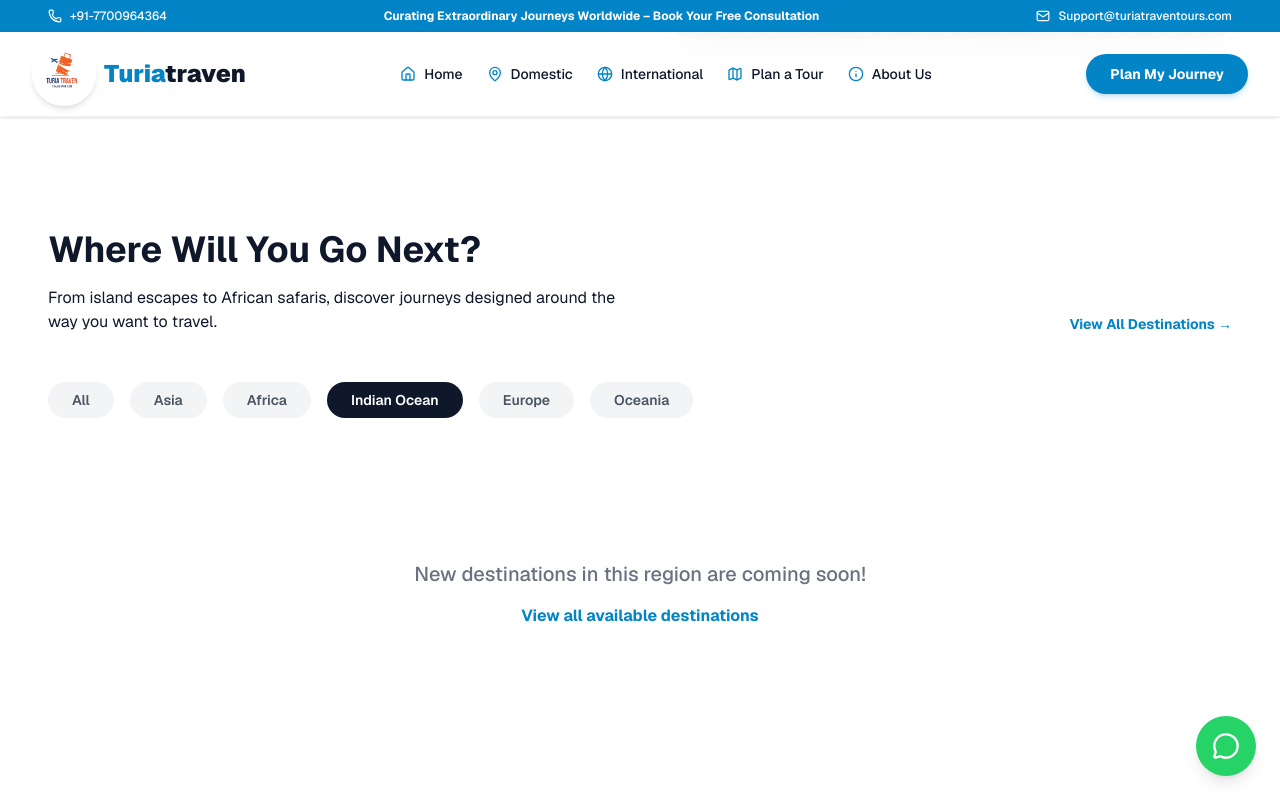
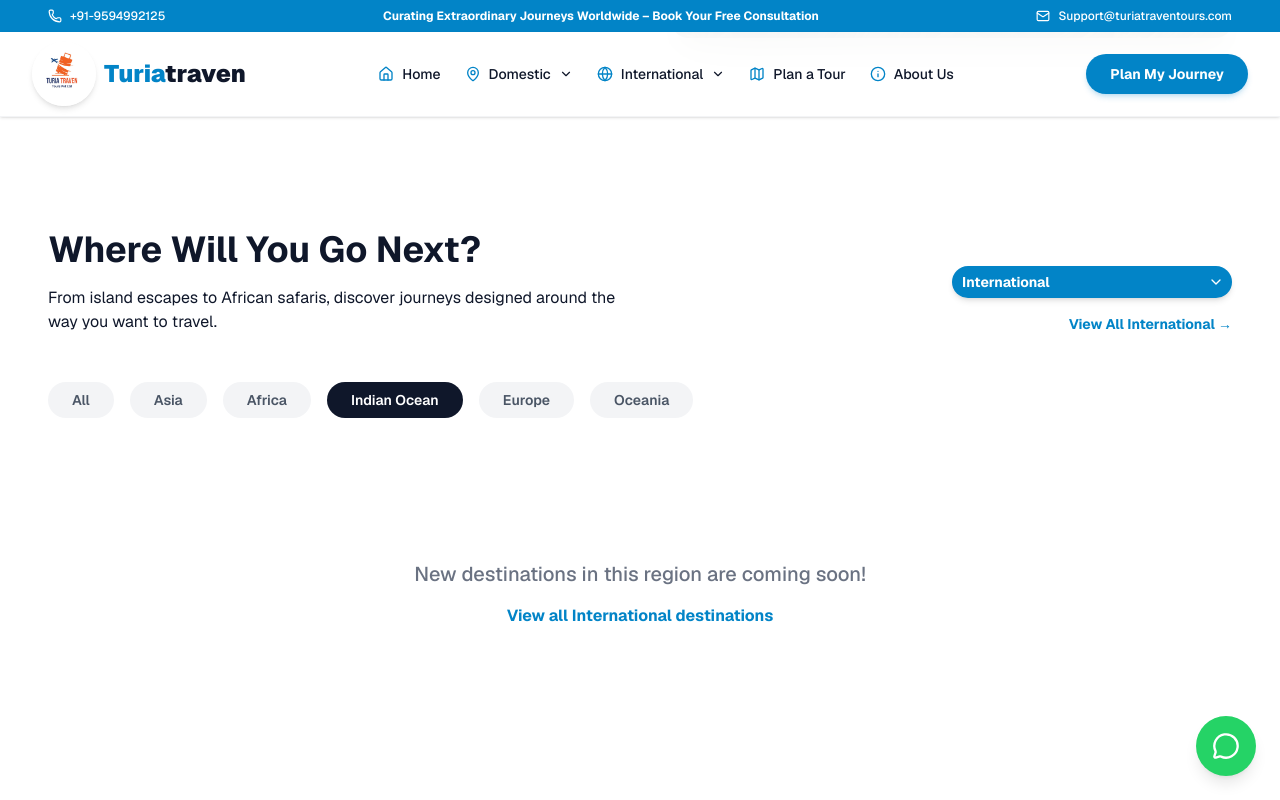
Before and after one commit to gscodesio/Turiatraven, a Next.js app: page / in a window 1280 px wide. Both pictures are taken after a click on the button "Indian Ocean". Shown: the part 1483-2283 px from the top of the page. Built offline with nearby package versions, Linux system fonts and the light colour scheme.

Commit message:
Fix UI alignments, add Nepal packages, and resolve TS errors

```diff
--- a/src/app/package/[id]/page.tsx
+++ b/src/app/package/[id]/page.tsx
@@ -131,7 +131,7 @@ export default async function PackagePage({ params }: { params: Promise<{ id: st
 
                   <div className="flex flex-col gap-3">
                     <a
-                      href="https://wa.me/917700964364"
+                      href="https://wa.me/919594992125"
                       target="_blank"
                       rel="noopener noreferrer"
                       className="w-full bg-[#25D366] hover:bg-[#1da851] text-white py-4 px-6 rounded-xl flex items-center justify-center gap-2 font-bold transition-all hover:scale-[1.02]"
--- a/src/components/Destinations.tsx
+++ b/src/components/Destinations.tsx
@@ -1,28 +1,48 @@
 "use client";
 
-import { useState } from "react";
+import { useState, useEffect } from "react";
 import { motion, AnimatePresence } from "framer-motion";
 import Image from "next/image";
 import Link from "next/link";
-import { MapPin } from "lucide-react";
+import { MapPin, ChevronDown } from "lucide-react";
+import { Select, SelectContent, SelectItem, SelectTrigger, SelectValue } from "@/components/ui/select";
 
-const categories = ["All", "Asia", "Africa", "Indian Ocean", "Europe", "Oceania"];
+const domesticCategories = ["All", "Jammu and Kashmir", "Kerala", "Himachal", "North East"];
+const internationalCategories = ["All", "Asia", "Africa", "Indian Ocean", "Europe", "Oceania"];
 
-const destinations = [
-  { id: "kenya-safari", name: "Kenya", region: "Africa", image: "/kenya.jpg" },
-  { id: "bali-escapade", name: "Bali", region: "Asia", image: "/bali.jpg" },
-  { id: "south-africa", name: "South Africa", region: "Africa", image: "/hero.jpg" },
-  { id: "sri-lanka", name: "Sri Lanka", region: "Asia", image: "/hero.jpg" },
-  { id: "kazakhstan", name: "Kazakhstan", region: "Asia", image: "/hero.jpg" },
-  { id: "azerbaijan", name: "Azerbaijan", region: "Europe", image: "/kenya.jpg" },
+const allDestinations = [
+  // Domestic
+  { id: "jammu-kashmir", name: "Srinagar Escapade", region: "Jammu and Kashmir", type: "Domestic", image: "/hero.jpg" },
+  { id: "kerala-backwaters", name: "Munnar Retreat", region: "Kerala", type: "Domestic", image: "/bali.jpg" },
+  { id: "himachal-retreat", name: "Manali Getaway", region: "Himachal", type: "Domestic", image: "/kenya.jpg" },
+  { id: "northeast-tour", name: "Meghalaya Tour", region: "North East", type: "Domestic", image: "/hero.jpg" },
+
+  // International
+  { id: "nepal-highlights", name: "Nepal Highlights", region: "Asia", type: "International", image: "/nepal1.jpg" },
+  { id: "enchanting-nepal", name: "Enchanting Nepal", region: "Asia", type: "International", image: "/nepal2.jpg" },
+  { id: "kenya-safari", name: "Kenya", region: "Africa", type: "International", image: "/kenya.jpg" },
+  { id: "bali-escapade", name: "Bali", region: "Asia", type: "International", image: "/bali.jpg" },
+  { id: "south-africa", name: "South Africa", region: "Africa", type: "International", image: "/hero.jpg" },
+  { id: "sri-lanka", name: "Sri Lanka", region: "Asia", type: "International", image: "/hero.jpg" },
+  { id: "kazakhstan", name: "Kazakhstan", region: "Asia", type: "International", image: "/hero.jpg" },
+  { id: "azerbaijan", name: "Azerbaijan", region: "Europe", type: "International", image: "/kenya.jpg" },
 ];
 
 export default function Destinations() {
+  const [tourType, setTourType] = useState("International");
   const [activeCategory, setActiveCategory] = useState("All");
 
-  const filteredDestinations = activeCategory === "All"
-    ? destinations
-    : destinations.filter(d => d.region === activeCategory);
+  useEffect(() => {
+    setActiveCategory("All");
+  }, [tourType]);
+
+  const currentCategories = tourType === "Domestic" ? domesticCategories : internationalCategories;
+
+  const filteredDestinations = allDestinations.filter(d => {
+    if (d.type !== tourType) return false;
+    if (activeCategory === "All") return true;
+    return d.region === activeCategory;
+  });
 
   return (
     <section id="destinations" className="py-24 bg-white text-secondary">
@@ -41,24 +61,35 @@ export default function Destinations() {
               From island escapes to African safaris, discover journeys designed around the way you want to travel.
             </p>
           </motion.div>
+
           <motion.div
             initial={{ opacity: 0, y: 20 }}
             whileInView={{ opacity: 1, y: 0 }}
             viewport={{ once: true }}
             transition={{ duration: 0.6, delay: 0.2 }}
+            className="flex flex-col items-start md:items-end gap-2 z-10"
           >
+            <Select value={tourType} onValueChange={(val) => setTourType(val || "International")}>
+              <SelectTrigger className="w-[240px] md:w-[280px] bg-primary text-white border-none rounded-full font-bold h-12 shadow-md hover:bg-primary/90 transition-colors focus:ring-0 focus:ring-offset-0 [&>svg]:text-white">
+                <SelectValue placeholder="Select Tour Type" />
+              </SelectTrigger>
+              <SelectContent className="rounded-xl shadow-xl border-gray-100">
+                <SelectItem value="International" className="font-bold py-3 cursor-pointer">International Destinations</SelectItem>
+                <SelectItem value="Domestic" className="font-bold py-3 cursor-pointer">Domestic Destinations</SelectItem>
+              </SelectContent>
+            </Select>
             <Link
               href="#all-destinations"
-              className="text-sm font-bold text-primary hover:text-secondary transition-colors flex items-center gap-2"
+              className="text-sm font-bold text-primary hover:text-secondary transition-colors mt-2"
             >
-              View All Destinations &rarr;
+              View All {tourType} &rarr;
             </Link>
           </motion.div>
         </div>
 
         {/* Category Tabs */}
         <div className="flex overflow-x-auto pb-4 mb-8 gap-4 scrollbar-hide">
-          {categories.map((cat) => (
+          {currentCategories.map((cat) => (
             <button
               key={cat}
               onClick={() => setActiveCategory(cat)}
@@ -86,13 +117,13 @@ export default function Destinations() {
                 onClick={() => setActiveCategory("All")}
                 className="mt-4 text-primary font-bold hover:underline"
               >
-                View all available destinations
+                View all {tourType} destinations
               </button>
             </motion.div>
           ) : (
             <div className="grid grid-cols-1 sm:grid-cols-2 lg:grid-cols-3 gap-6">
-              <AnimatePresence>
-                {filteredDestinations.map((dest, index) => (
+              <AnimatePresence mode="popLayout">
+                {filteredDestinations.map((dest) => (
                   <motion.div
                     layout
                     key={dest.id}
--- a/src/components/FinalCTA.tsx
+++ b/src/components/FinalCTA.tsx
@@ -38,7 +38,7 @@ export default function FinalCTA() {
 
             <div className="flex flex-col sm:flex-row gap-4">
               <a
-                href="https://wa.me/917700964364"
+                href="https://wa.me/919594992125"
                 target="_blank"
                 rel="noopener noreferrer"
                 className="flex items-center justify-center gap-2 bg-[#25D366] hover:bg-[#20B958] text-white px-8 py-4 rounded-lg font-bold transition-colors"
--- a/src/components/Footer.tsx
+++ b/src/components/Footer.tsx
@@ -45,14 +45,14 @@ export default function Footer() {
               </li>
               <li className="flex items-center gap-3">
                 <Phone size={18} className="text-primary shrink-0" />
-                <a href="tel:+917700964364" className="hover:text-white transition-colors">+91 77009 64364</a>
+                <a href="tel:+919594992125" className="hover:text-white transition-colors">+91 95949 92125</a>
               </li>
               <li className="flex items-center gap-3">
                 <Mail size={18} className="text-primary shrink-0" />
                 <a href="mailto:turiatraventours@gmail.com" className="hover:text-white transition-colors">turiatraventours@gmail.com</a>
               </li>
               <li className="flex items-center gap-3 mt-4">
-                <a href="https://wa.me/917700964364" target="_blank" rel="noopener noreferrer" className="flex items-center gap-2 bg-[#25D366]/20 text-[#25D366] hover:bg-[#25D366] hover:text-white px-4 py-2 rounded font-semibold transition-colors text-xs uppercase tracking-wider">
+                <a href="https://wa.me/919594992125" target="_blank" rel="noopener noreferrer" className="flex items-center gap-2 bg-[#25D366]/20 text-[#25D366] hover:bg-[#25D366] hover:text-white px-4 py-2 rounded font-semibold transition-colors text-xs uppercase tracking-wider">
                   <MessageCircle size={14} />
                   Chat on WhatsApp
                 </a>
--- a/src/components/Header.tsx
+++ b/src/components/Header.tsx
@@ -6,7 +6,7 @@ import Image from "next/image";
 import { useScroll, useMotionValueEvent } from "framer-motion";
 import {
   Menu, X, Phone, Mail, Home, MapPin, Globe,
-  Map, Info, UserPlus, Shield
+  Map, Info, UserPlus, Shield, ChevronDown
 } from "lucide-react";
 
 export default function Header() {
@@ -20,8 +20,28 @@ export default function Header() {
 
   const navLinks = [
     { name: "Home", href: "/", icon: Home },
-    { name: "Domestic", href: "#packages", icon: MapPin },
-    { name: "International", href: "#destinations", icon: Globe },
+    {
+      name: "Domestic",
+      href: "#packages",
+      icon: MapPin,
+      dropdown: [
+        { name: "Jammu and Kashmir", href: "#packages" },
+        { name: "Kerala", href: "#packages" },
+        { name: "Himachal", href: "#packages" },
+        { name: "North East", href: "#packages" },
+      ]
+    },
+    {
+      name: "International",
+      href: "#destinations",
+      icon: Globe,
+      dropdown: [
+        { name: "Dubai", href: "#destinations" },
+        { name: "Thailand", href: "#destinations" },
+        { name: "Europe", href: "#destinations" },
+        { name: "Bali", href: "#destinations" },
+      ]
+    },
     { name: "Plan a Tour", href: "#plan", icon: Map },
     { name: "About Us", href: "#about", icon: Info },
   ];
@@ -32,9 +52,9 @@ export default function Header() {
 
         {/* Top Promo Bar */}
         <div className={`bg-primary text-white text-[10px] sm:text-xs font-medium py-1 sm:py-2 px-3 sm:px-4 lg:px-12 transition-all duration-300 ${isScrolled ? 'hidden' : 'flex'} justify-center sm:justify-between items-center gap-4 sm:gap-2`}>
-          <a href="tel:+917700964364" className="flex items-center gap-1 sm:gap-2 hover:text-white/80 whitespace-nowrap">
+          <a href="tel:+919594992125" className="flex items-center gap-1 sm:gap-2 hover:text-white/80 whitespace-nowrap">
             <Phone size={12} className="sm:w-[14px] sm:h-[14px]" />
-            <span className="hidden min-[380px]:inline">+91-7700964364</span>
+            <span className="hidden min-[380px]:inline">+91-9594992125</span>
             <span className="min-[380px]:hidden">Call Us</span>
           </a>
           <span className="hidden md:block font-bold truncate px-2">Curating Extraordinary Journeys Worldwide – Book Your Free Consultation</span>
@@ -69,11 +89,36 @@ export default function Header() {
               <nav className="hidden lg:flex items-center gap-6">
                 {navLinks.map((link) => {
                   const Icon = link.icon;
+                  if (link.dropdown) {
+                    return (
+                      <div key={link.name} className="relative group">
+                        <Link
+                          href={link.href}
+                          className="text-sm font-medium text-secondary group-hover:text-primary transition-colors flex items-center gap-2 py-2"
+                        >
+                          <Icon size={16} className="text-primary" />
+                          {link.name}
+                          <ChevronDown size={14} className="text-secondary group-hover:text-primary transition-colors" />
+                        </Link>
+                        <div className="absolute top-full left-0 mt-0 w-48 bg-white shadow-lg rounded-lg overflow-hidden opacity-0 invisible group-hover:opacity-100 group-hover:visible transition-all duration-300">
+                          {link.dropdown.map((sublink) => (
+                            <Link
+                              key={sublink.name}
+                              href={sublink.href}
+                              className="block px-4 py-2 text-sm text-secondary hover:bg-gray-50 hover:text-primary transition-colors"
+                            >
+                              {sublink.name}
+                            </Link>
+                          ))}
+                        </div>
+                      </div>
+                    );
+                  }
                   return (
                     <Link
                       key={link.name}
                       href={link.href}
-                      className="text-sm font-medium text-secondary hover:text-primary transition-colors flex items-center gap-2"
+                      className="text-sm font-medium text-secondary hover:text-primary transition-colors flex items-center gap-2 py-2"
                     >
                       <Icon size={16} className="text-primary" />
                       {link.name}
@@ -115,15 +160,30 @@ export default function Header() {
           {navLinks.map((link) => {
             const Icon = link.icon;
             return (
+              <div key={link.name} className="border-b border-gray-100 pb-4">
                 <Link
-                key={link.name}
                   href={link.href}
-                className="text-lg font-bold text-secondary hover:text-primary transition-colors flex items-center gap-3 border-b border-gray-100 pb-4"
+                  className="text-lg font-bold text-secondary hover:text-primary transition-colors flex items-center gap-3"
                   onClick={() => setMobileMenuOpen(false)}
                 >
                   <Icon size={20} className="text-primary" />
                   {link.name}
                 </Link>
+                {link.dropdown && (
+                  <div className="flex flex-col gap-3 mt-4 ml-8">
+                    {link.dropdown.map((sublink) => (
+                      <Link
+                        key={sublink.name}
+                        href={sublink.href}
+                        className="text-base font-medium text-gray-600 hover:text-primary transition-colors"
+                        onClick={() => setMobileMenuOpen(false)}
+                      >
+                        {sublink.name}
+                      </Link>
+                    ))}
+                  </div>
+                )}
+              </div>
             );
           })}
           <div className="flex flex-col gap-4 mt-4">
--- a/src/components/MobileStickyBar.tsx
+++ b/src/components/MobileStickyBar.tsx
@@ -7,7 +7,7 @@ export default function MobileStickyBar() {
   return (
     <div className="md:hidden fixed bottom-0 left-0 right-0 bg-white border-t border-gray-200 z-50 flex justify-between items-center px-4 py-3 shadow-[0_-4px_6px_-1px_rgba(0,0,0,0.05)]">
       <a
-        href="https://wa.me/917700964364"
+        href="https://wa.me/919594992125"
         target="_blank"
         rel="noopener noreferrer"
         className="flex flex-col items-center gap-1 text-secondary hover:text-primary transition-colors"
@@ -17,7 +17,7 @@ export default function MobileStickyBar() {
       </a>
 
       <a
-        href="tel:+917700964364"
+        href="tel:+919594992125"
         className="flex flex-col items-center gap-1 text-secondary hover:text-primary transition-colors"
       >
         <Phone size={20} />
--- a/src/components/WhatsAppButton.tsx
+++ b/src/components/WhatsAppButton.tsx
@@ -6,7 +6,7 @@ import { MessageCircle } from "lucide-react";
 export default function WhatsAppButton() {
   return (
     <motion.a
-      href="https://wa.me/917700964364"
+      href="https://wa.me/919594992125"
       target="_blank"
       rel="noopener noreferrer"
       className="fixed bottom-24 md:bottom-6 right-4 md:right-6 z-50 bg-[#25D366] text-white p-3 md:p-4 rounded-full shadow-lg hover:scale-110 transition-transform flex items-center justify-center"
--- a/src/data/packages.ts
+++ b/src/data/packages.ts
@@ -304,5 +304,137 @@ export const packagesData: Package[] = [
         description: "A final early morning game drive before driving back to Nairobi for your outbound evening flight.",
       },
     ],
+  },
+  {
+    id: "nepal-highlights",
+    title: "Nepal Highlights",
+    category: "South Asia",
+    filters: ["All", "International"],
+    duration: "6 Nights / 7 Days",
+    desc: "Spiritual, Nature, and Wildlife. Experience the perfect blend of spirituality, nature, culture & adventure across Nepal.",
+    highlights: [
+      "Experience spiritual Aarati at the sacred Pashupatinath Temple",
+      "Visit major UNESCO heritage sites including Boudhanath Stupa & Swayambhunath Stupa",
+      "Explore the iconic Sleeping Vishnu at Budhanilkantha Temple",
+      "Scenic drive from Kathmandu to Pokhara via Prithvi Highway",
+      "Witness stunning Himalayan sunrise from Sarangkot",
+      "Enjoy boating on Phewa Lake with visit to Tal Barahi Temple",
+      "Visit Manakamana Temple via thrilling cable car ride",
+      "Experience wildlife adventure with jeep safari in Chitwan",
+      "Enjoy Tharu cultural dance performance in Chitwan"
+    ],
+    inclusions: [
+      "Accommodation",
+      "Daily breakfast",
+      "Sightseeing and transfers",
+      "Jungle Safari in Chitwan",
+      "Manakamana Cable Car tickets"
+    ],
+    price: "Price on Request",
+    image: "/nepal1.jpg",
+    itinerary: [
+      {
+        day: "1",
+        title: "Arrival in Kathmandu",
+        description: "Arrival in Kathmandu & Evening Aarati at Pashupatinath."
+      },
+      {
+        day: "2",
+        title: "Kathmandu Full-Day Tour",
+        description: "Visit major UNESCO heritage sites including Boudhanath Stupa & Swayambhunath Stupa."
+      },
+      {
+        day: "3",
+        title: "Kathmandu to Pokhara",
+        description: "Distance: 210 km / 6-7 hrs. Scenic drive from Kathmandu to Pokhara via Prithvi Highway."
+      },
+      {
+        day: "4",
+        title: "Pokhara Sightseeing",
+        description: "Witness stunning Himalayan sunrise from Sarangkot, boating on Phewa Lake with visit to Tal Barahi Temple."
+      },
+      {
+        day: "5",
+        title: "Pokhara to Chitwan via Manakamana",
+        description: "Distance: 170 km / 5.5-6 hrs. Including Manakamana stop via thrilling cable car ride."
+      },
+      {
+        day: "6",
+        title: "Chitwan to Kathmandu",
+        description: "Distance: 170 km / 6-7 hrs. Experience wildlife adventure with jeep safari and enjoy Tharu cultural dance performance."
+      },
+      {
+        day: "7",
+        title: "Kathmandu Departure",
+        description: "Departure from Kathmandu."
+      }
+    ]
+  },
+  {
+    id: "enchanting-nepal",
+    title: "Enchanting Nepal",
+    category: "South Asia",
+    filters: ["All", "International"],
+    duration: "7 Nights - 8 Days",
+    desc: "Heritage, Nature & Safari. Start/End: KTM Airport. Valid till Aug 2026.",
+    highlights: [
+      "Cultural exploration of UNESCO heritage",
+      "World Famous cable car rides",
+      "Exciting Jungle safari experience",
+      "Natural beauty & adventure in Pokhara",
+      "Sunrise views from Nagarkot",
+      "Mt Everest Flight from Kathmandu"
+    ],
+    inclusions: [
+      "Accommodation",
+      "Sightseeing and transfers",
+      "Jungle safari",
+      "Cable car rides",
+      "Mt Everest Flight"
+    ],
+    price: "Price on Request",
+    image: "/nepal2.jpg",
+    itinerary: [
+      {
+        day: "1",
+        title: "Arrival in Kathmandu",
+        description: "Arrival in Kathmandu - stay."
+      },
+      {
+        day: "2",
+        title: "Kathmandu Day Sightseeing",
+        description: "Kathmandu Day Sightseeing."
+      },
+      {
+        day: "3",
+        title: "Chandragiri Hills Experience",
+        description: "Chandragiri Hills Experience."
+      },
+      {
+        day: "4",
+        title: "Manakamana & Chitwan",
+        description: "Manakamana Cable Car & Drive to Chitwan (5-6 hrs)."
+      },
+      {
+        day: "5",
+        title: "Jungle Safari & Pokhara",
+        description: "Jungle Safari & Drive to Pokhara (4-5 hrs)."
+      },
+      {
+        day: "6",
+        title: "Pokhara day Sightseeing",
+        description: "Pokhara day Sightseeing."
+      },
+      {
+        day: "7",
+        title: "Fly to KTM & Nagarkot",
+        description: "Fly to KTM (30 Min) - Bhaktapur & Nagarkot sunset."
+      },
+      {
+        day: "8",
+        title: "Sunrise & Departure",
+        description: "Sunrise & Departure (2 hrs)."
+      }
+    ]
   }
 ];
```
Also changed, not shown: src/components/FeaturedPackages.tsx (+8 -3 lines), public/nepal1.jpg (added), public/nepal2.jpg (added). Lines whose indentation alone changed are shown as unchanged.
